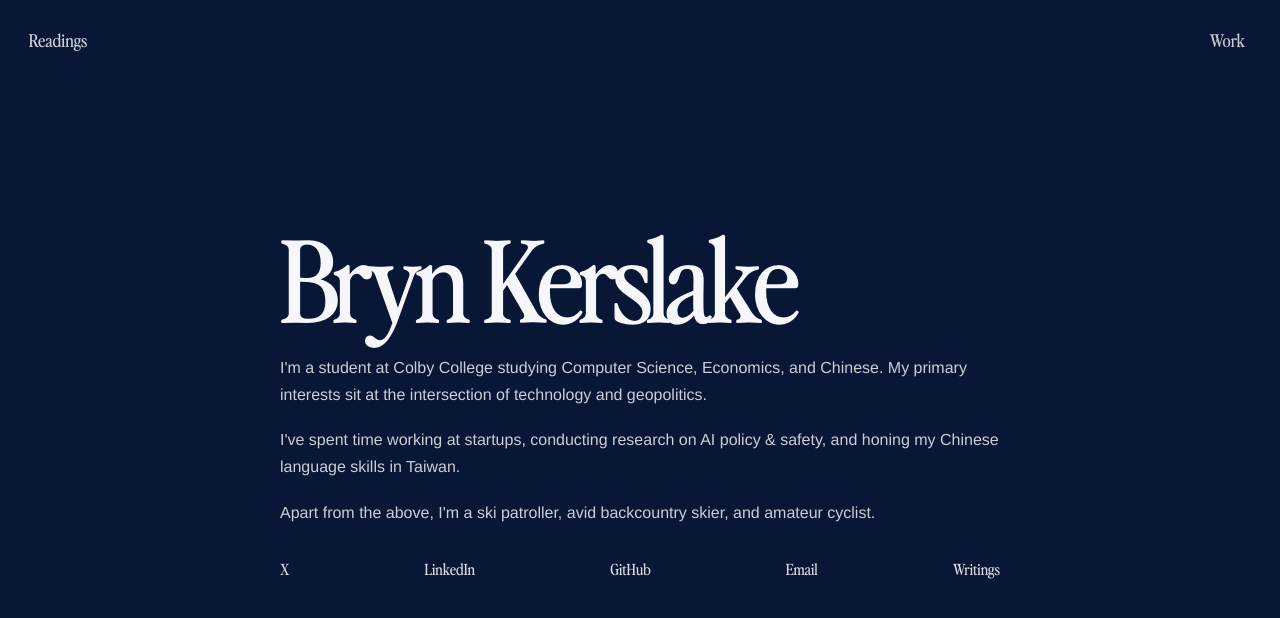
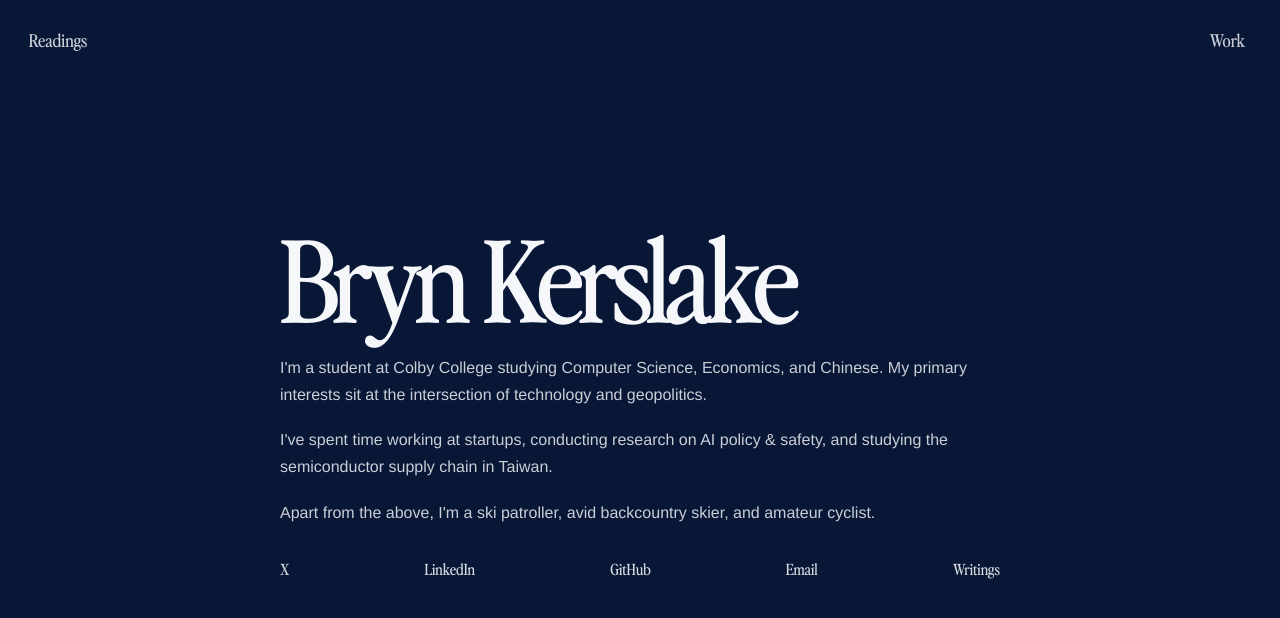
Before and after one commit to bkerslake/brynkerslake, a Next.js app: page / in a window 1280 px wide. Shown: the top 618 px of the page. Built offline with nearby package versions, Linux system fonts and the light colour scheme.

Commit message:
Update Taiwan experience description

```diff
--- a/app/page.tsx
+++ b/app/page.tsx
@@ -31,7 +31,7 @@ export default function Home() {
           links={links}
           paragraphs={[
             "I'm a student at Colby College studying Computer Science, Economics, and Chinese. My primary interests sit at the intersection of technology and geopolitics.",
-            "I've spent time working at startups, conducting research on AI policy & safety, and honing my Chinese language skills in Taiwan.",
+            "I've spent time working at startups, conducting research on AI policy & safety, and studying the semiconductor supply chain in Taiwan.",
             "Apart from the above, I'm a ski patroller, avid backcountry skier, and amateur cyclist.",
           ]}
         />
```
